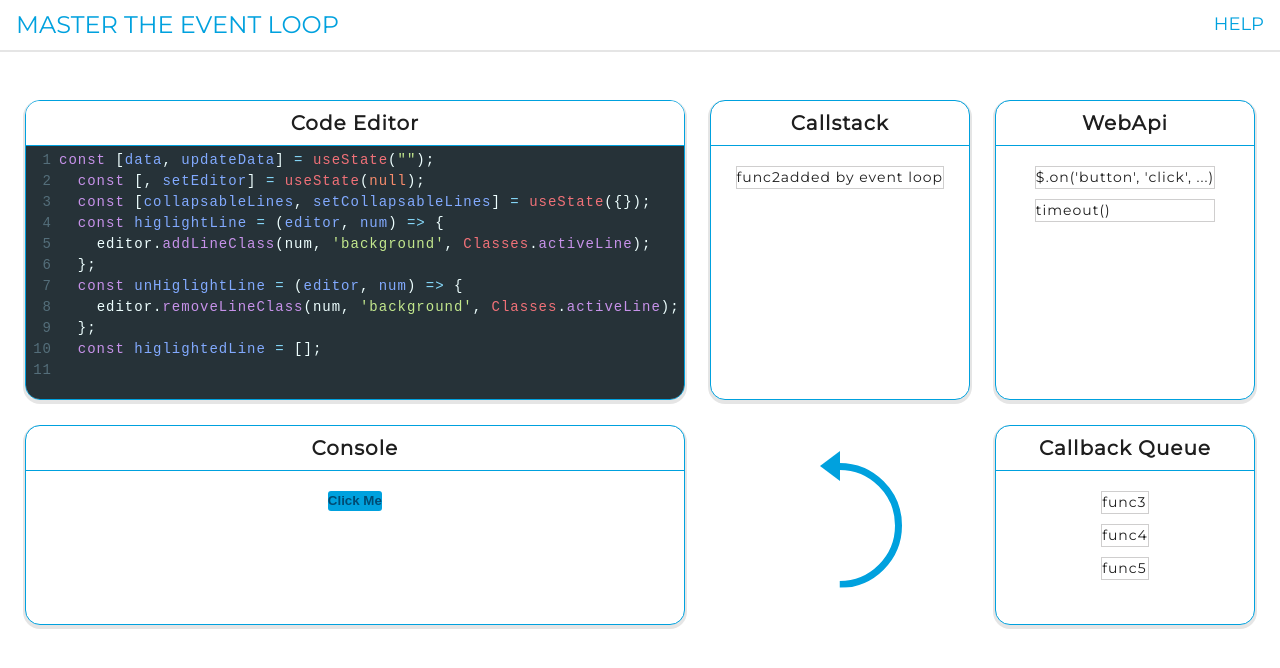
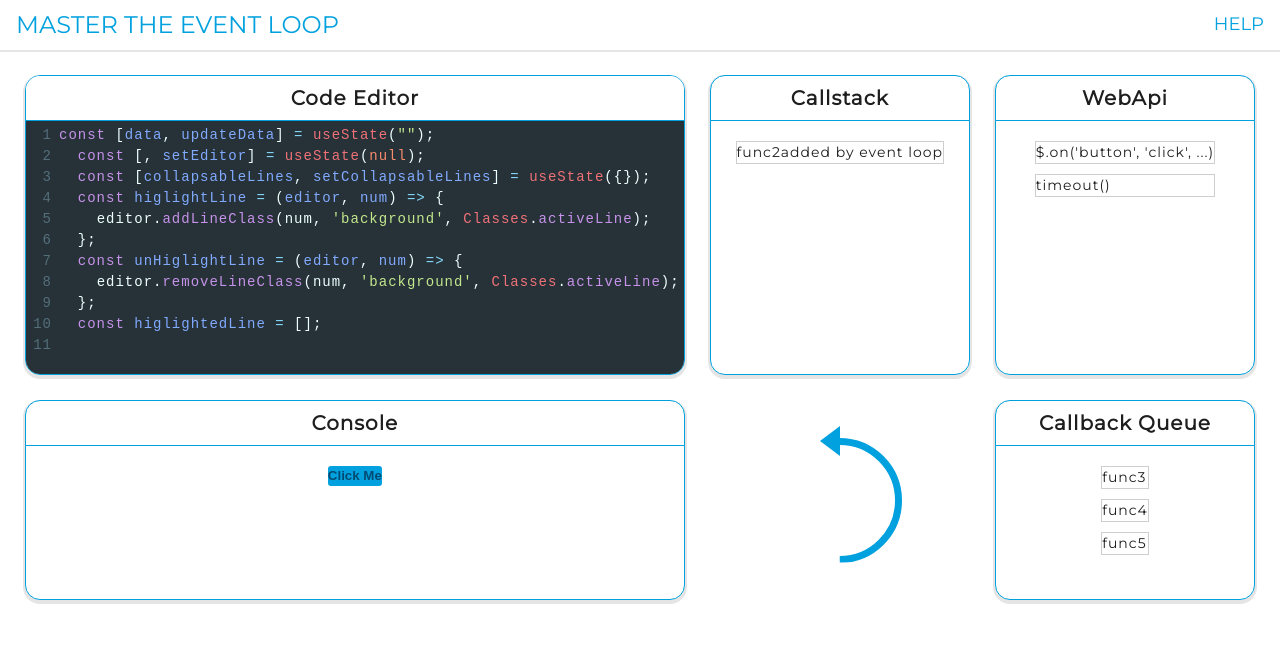
Before and after one commit to Dhaval1403/master-the-event-loop, a React (Create React App) app: page / in a window 1280 px wide. Shown: the top 668 px of the page. Built offline with nearby package versions, Linux system fonts and the light colour scheme.

Commit message:
Some minor UI changes

```diff
--- a/src/components/Container/Container.js
+++ b/src/components/Container/Container.js
@@ -32,9 +32,7 @@ const Container = () => {
 					gridTemplateColumns={{ d: '1fr', md: '2fr 1fr 1fr' }}
 					gridTemplateRows="300px 200px"
 					gridGap="25px"
-					ml="25px"
-					mr="25px"
-					mt="100px"
+					m="25px"
 				>
 					<Cell>
 						<Editor />
--- a/src/components/Header/HeaderStyled.js
+++ b/src/components/Header/HeaderStyled.js
@@ -3,7 +3,7 @@ import styled from 'styled-components'
 import { variable } from '../../styles/variable'
 
 export const HeaderStyled = styled.header`
-	position: fixed;
+	position: sticky;
 	top: 0;
 	background-color: ${variable.colorWhite};
 	box-shadow: 0 1px 0 1px ${variable.colorBlackTransparent1};
@@ -12,7 +12,7 @@ export const HeaderStyled = styled.header`
 	transition: background-color ${variable.transition}, box-shadow ${variable.transition},
 		min-height ${variable.transition}, padding ${variable.transition};
 	width: 100%;
-	z-index: 5;
+	z-index: 100;
 `
 
 export const LinkTo = styled.a``
```
